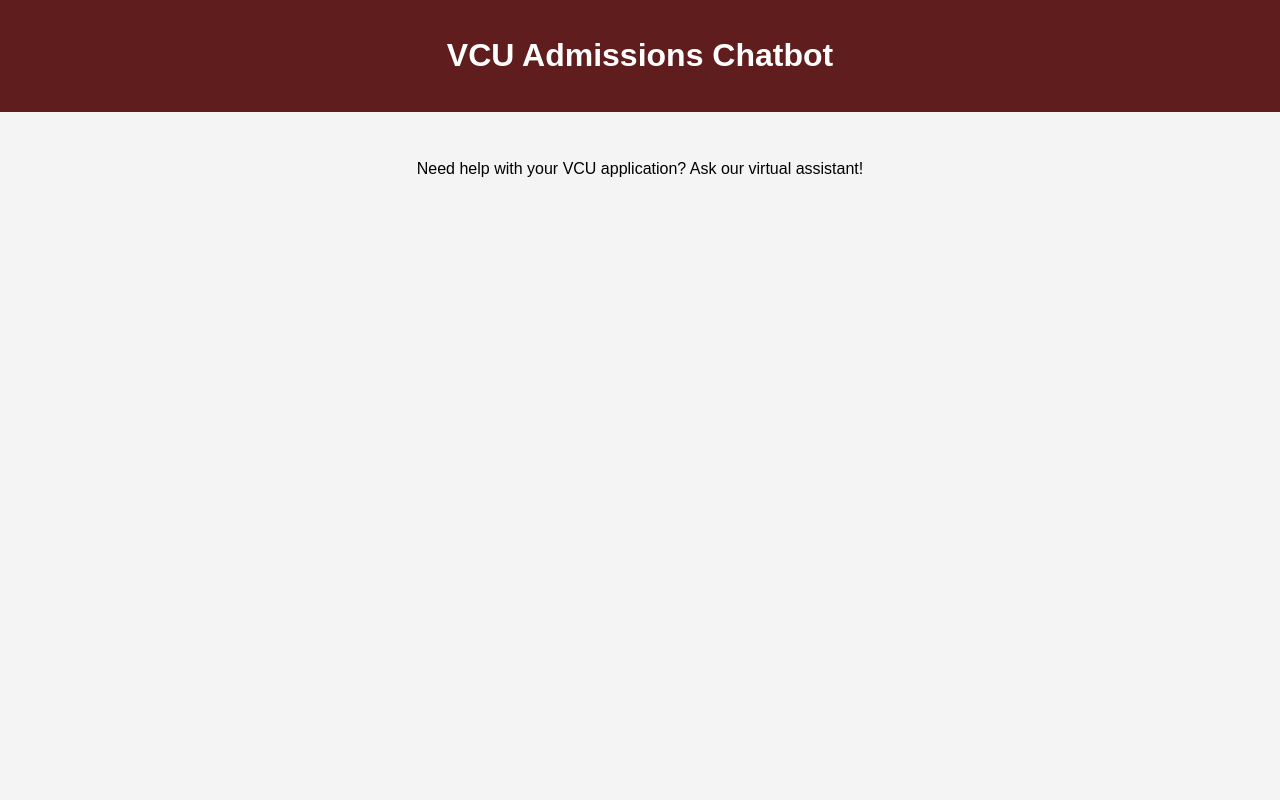
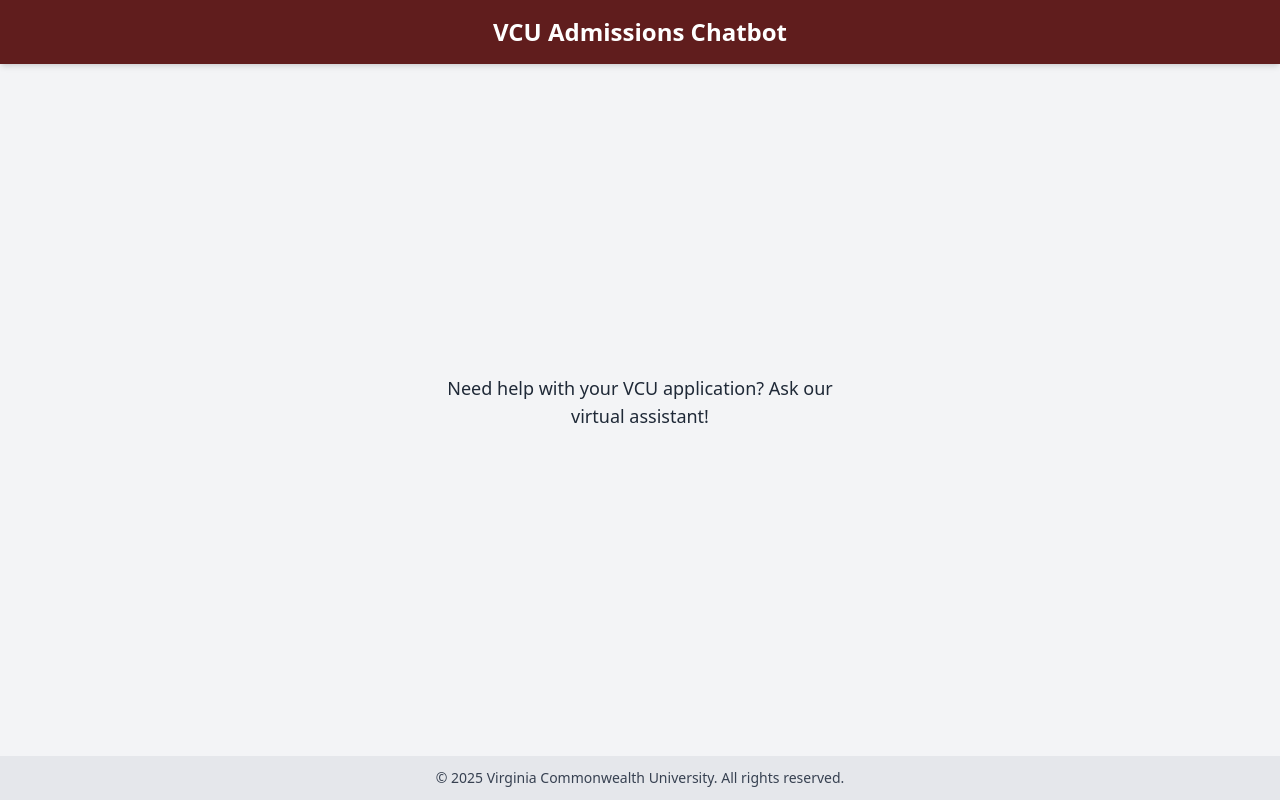
Before and after one commit to SunayDharamsi/VCU-Admissions-Chatbot-, a plain HTML site: page index.html in a window 1280 px wide. Drawn offline with nearby package versions, Linux system fonts and the light colour scheme.

Commit message:
Update index.html

```diff
--- a/index.html
+++ b/index.html
@@ -4,51 +4,51 @@
     <meta charset="UTF-8" />
     <meta name="viewport" content="width=device-width, initial-scale=1.0" />
     <title>VCU Admissions Chatbot</title>
+    <!-- Tailwind CSS CDN -->
+    <script src="https://cdn.tailwindcss.com"></script>
+
+    <!-- Dialogflow Styling Overrides -->
     <style>
-    body {
-      font-family: Arial, sans-serif;
-      background: #f4f4f4;
-      margin: 0;
-      padding: 0;
-    }
-
-    header {
-      background: #601d1d;
-      color: white;
-      padding: 1em;
-      text-align: center;
-    }
-
-    main {
-      padding: 2em;
-      text-align: center;
-    }
-
       df-messenger {
         --df-messenger-button-titlebar-color: #601d1d;
-      --df-messenger-chat-background-color: #fff;
-      --df-messenger-font-color: #000;
+        --df-messenger-chat-background-color: #ffffff;
+        --df-messenger-font-color: #000000;
         --df-messenger-send-icon: #601d1d;
         --df-messenger-user-message: #f0f0f0;
       }
     </style>
   </head>
-<body>
-  <header>
-    <h1>VCU Admissions Chatbot</h1>
+
+  <body class="bg-gray-100 flex flex-col min-h-screen">
+    <!-- Header -->
+    <header class="bg-[#601d1d] text-white p-4 shadow-md">
+      <div class="container mx-auto text-center">
+        <h1 class="text-2xl font-semibold">VCU Admissions Chatbot</h1>
+      </div>
     </header>
 
-  <main>
-    <p>Need help with your VCU application? Ask our virtual assistant!</p>
-  </main>
-
+    <!-- Main Content -->
+    <main class="flex-grow flex items-center justify-center">
+      <div class="max-w-md w-full text-center p-6">
+        <p class="text-lg text-gray-800 mb-4">
+          Need help with your VCU application? Ask our virtual assistant!
+        </p>
         <!-- Dialogflow Messenger -->
-  <script src="https://www.gstatic.com/dialogflow-console/fast/messenger/bootstrap.js?v=1"></script>
         <df-messenger
           intent="WELCOME"
           chat-title="VCU Admissions"
           agent-id="2bfa88b5-c21b-4337-b7f9-f84a20c5d339"
           language-code="en"
         ></df-messenger>
+      </div>
+    </main>
+
+    <!-- Footer -->
+    <footer class="bg-gray-200 text-center p-3 text-sm text-gray-700">
+      &copy; 2025 Virginia Commonwealth University. All rights reserved.
+    </footer>
+
+    <!-- Dialogflow Script -->
+    <script src="https://www.gstatic.com/dialogflow-console/fast/messenger/bootstrap.js?v=1"></script>
   </body>
 </html>
```
Lines whose indentation alone changed are shown as unchanged.
